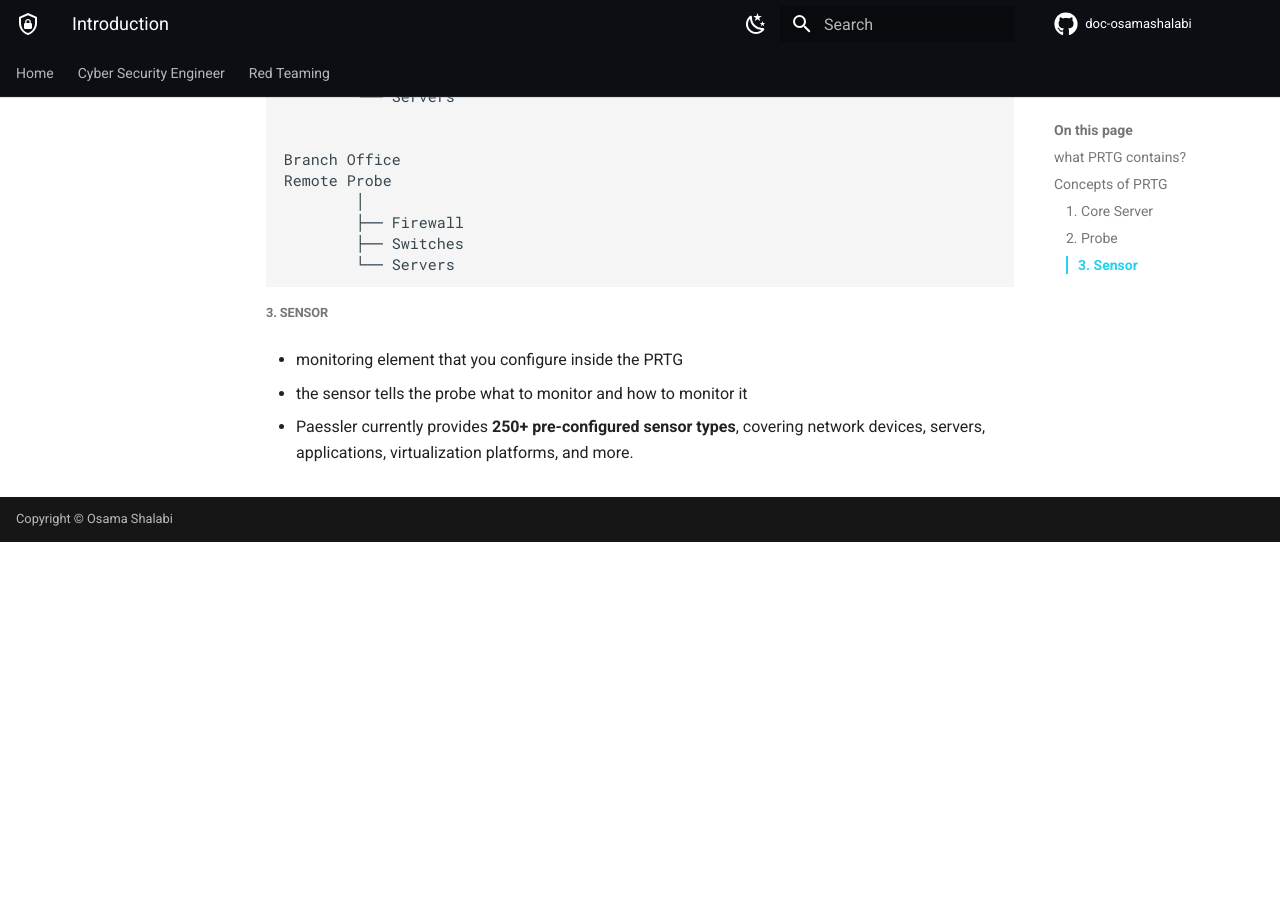
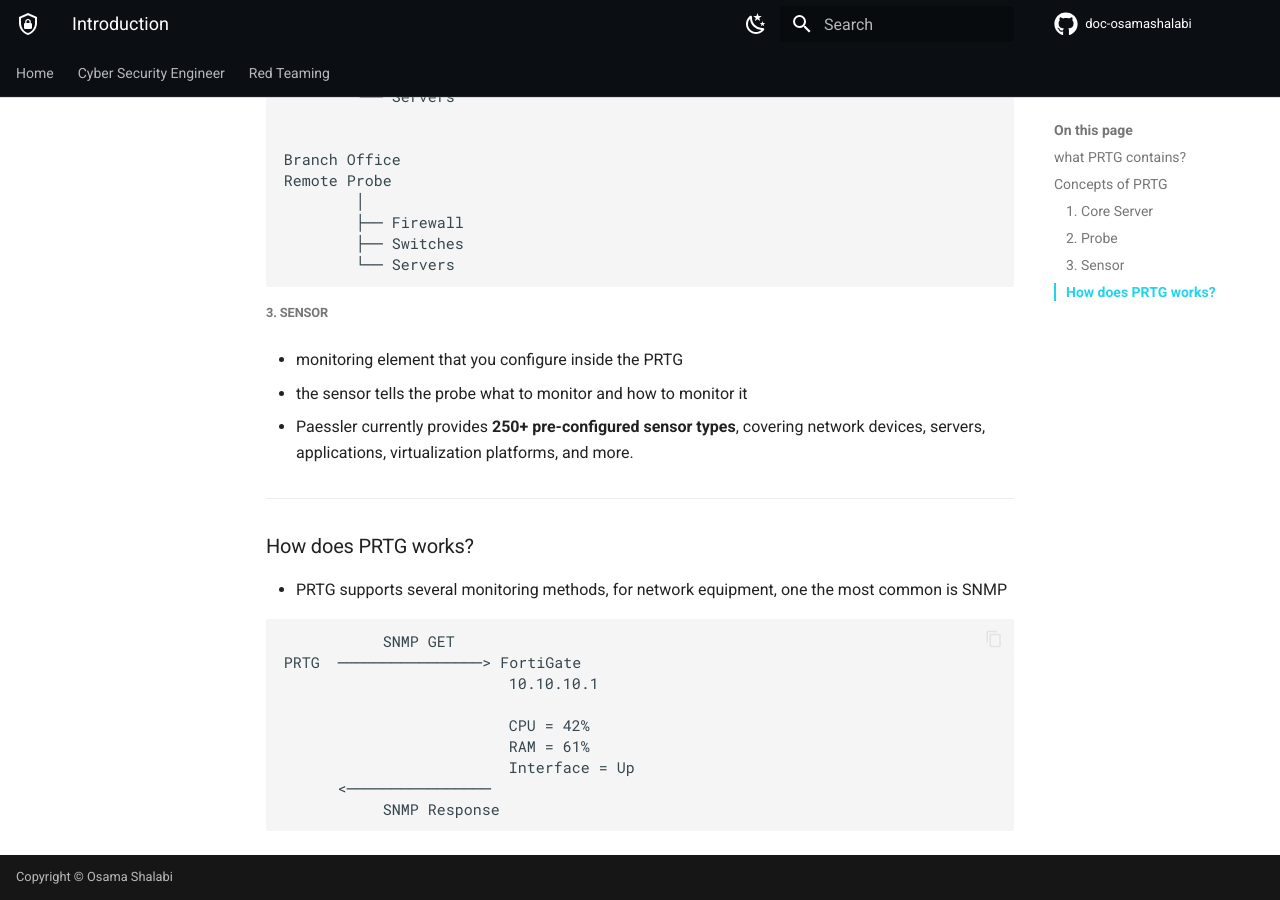
Before and after one commit to osamashalabi432-png/doc-osamashalabi, an MkDocs documentation site: the page built from docs/cyber-security-engineer/network-monitoring/Introduction.md, in a window 1280 px wide and 900 px high, scrolled down 1285 px. Built offline with MkDocs 1.6.1 and Material for MkDocs 9.7.7, drawn with Linux system fonts in a browser that asks for light colours; comment, search, counter and statistics services are not loaded; before the commit the page ends 1827 px from its top, so only the background shows below that.

Commit message:
vault backup: 2026-10-06 13:48:20

````diff
--- a/docs/cyber-security-engineer/network-monitoring/Introduction.md
+++ b/docs/cyber-security-engineer/network-monitoring/Introduction.md
@@ -55,3 +55,19 @@ Remote Probe
 - the sensor tells the probe what to monitor and how to monitor it
 
 - Paessler currently provides **250+ pre-configured sensor types**, covering network devices, servers, applications, virtualization platforms, and more.
+
+---
+### How does PRTG works?
+- PRTG supports several monitoring methods, for network equipment, one the most common is SNMP
+
+```
+           SNMP GET
+PRTG  ────────────────> FortiGate
+                         10.10.10.1
+
+                         CPU = 42%
+                         RAM = 61%
+                         Interface = Up
+      <────────────────
+           SNMP Response
+```
````
